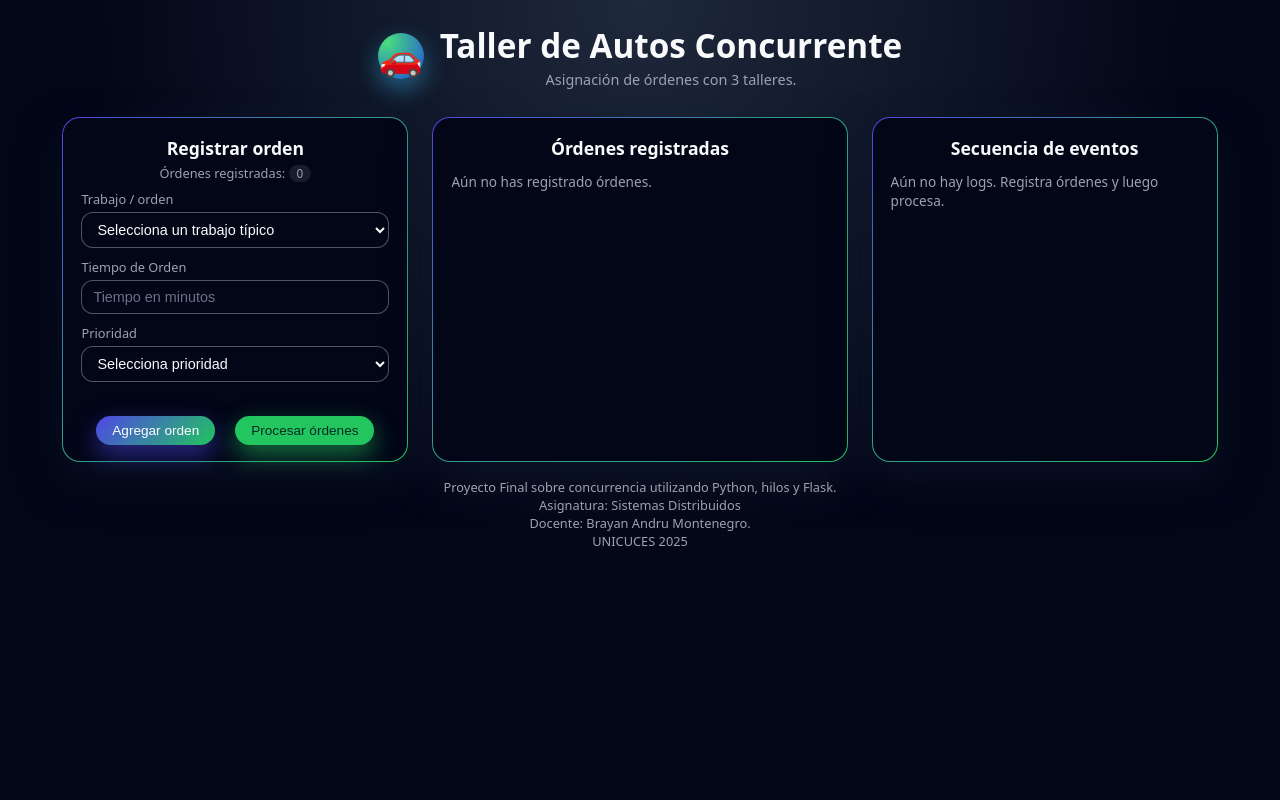
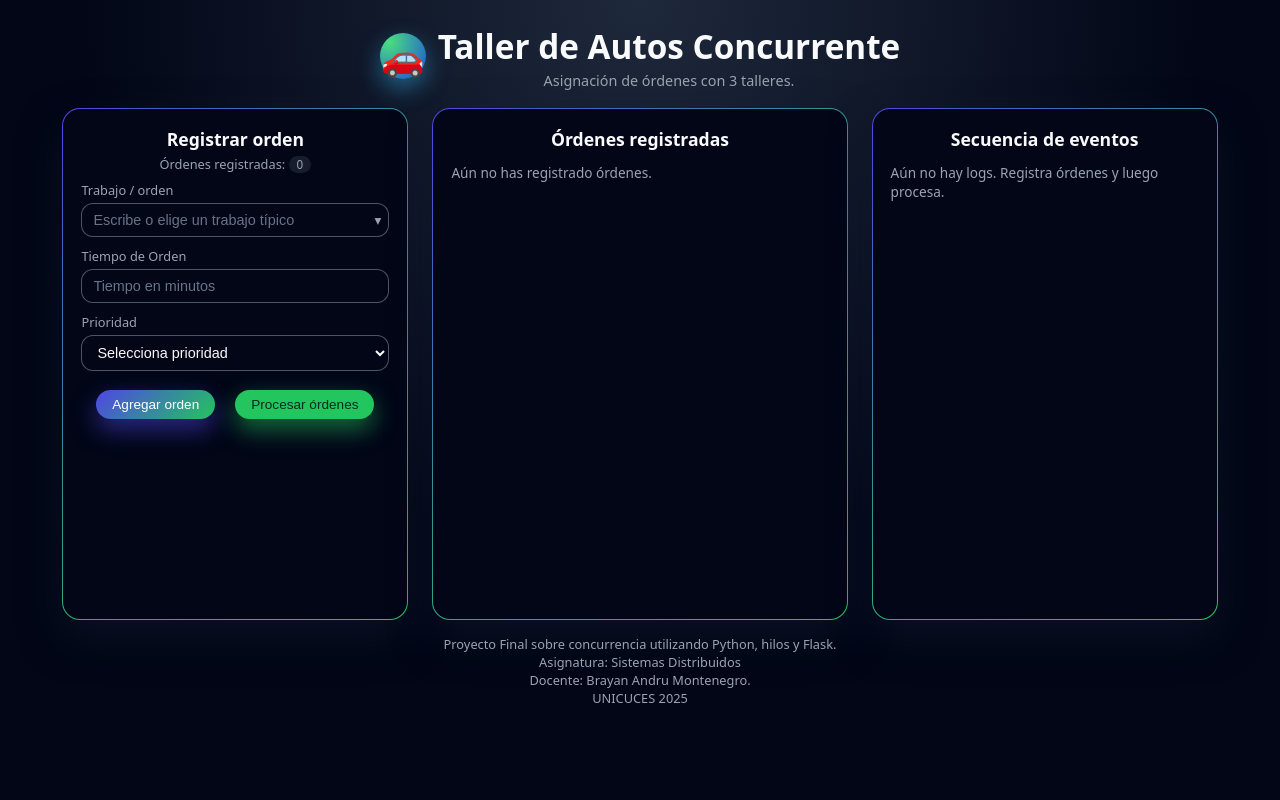
Before and after one commit to ramiju81/Taller-de-autos, a Flask app: template templates/index.html in a window 1280 px wide. Run offline with Flask 3, Linux system fonts and the light colour scheme; the template is opened without the code that fills it, so the values that code supplies are empty.

Commit message:
Add files via upload

```diff
--- a/templates/index.html
+++ b/templates/index.html
@@ -39,17 +39,38 @@
                 </p>
             </div>
 
-            <!-- UN SOLO FORM: Agregar y Procesar comparten campos -->
-            <form id="order-form" class="form-grid" method="post">
-                <!-- Trabajo / orden (SELECT) -->
+            <!-- Formulario SOLO de datos de la orden -->
+            <form
+                id="add-order-form"
+                class="form-grid"
+                action="{{ url_for('add_order_route') }}"
+                method="post"
+            >
+                <!-- Trabajo / orden -->
                 <div class="form-field">
                     <label for="description">Trabajo / orden</label>
-                    <select id="description" name="description" required>
-                        <option value="" selected disabled>Selecciona un trabajo típico</option>
-                        {% for t in tasks %}
-                            <option value="{{ t.name }}">{{ t.name }}</option>
-                        {% endfor %}
-                    </select>
+                    <div class="input-with-dropdown">
+                        <input
+                            id="description"
+                            name="description"
+                            type="text"
+                            placeholder="Escribe o elige un trabajo típico"
+                            autocomplete="off"
+                        >
+
+                        <!-- Botoncito tipo desplegable, como prioridad -->
+                        <button
+                            type="button"
+                            class="dropdown-toggle"
+                            id="btn-desc-dropdown"
+                            aria-label="Mostrar lista de trabajos"
+                        >
+                            ▾
+                        </button>
+
+                        <ul id="order-suggestions" class="suggestions-list"></ul>
+                    </div>
+
                 </div>
 
                 <!-- Tiempo de Orden -->
@@ -61,44 +82,41 @@
                         name="prep_time"
                         min="1"
                         placeholder="Tiempo en minutos"
+                        value=""
                         autocomplete="off"
-                        required
                     />
                 </div>
 
                 <!-- Prioridad -->
                 <div class="form-field inline">
                     <label for="priority">Prioridad</label>
-                    <select id="priority" name="priority" required>
+                    <select id="priority" name="priority" autocomplete="off">
                         <option value="" selected disabled>Selecciona prioridad</option>
                         <option value="1">1 - Baja</option>
                         <option value="2">2 - Media</option>
                         <option value="3">3 - Alta</option>
                     </select>
                 </div>
+            </form>
 
-                <!-- Botones Agregar / Procesar en la misma fila -->
+            <!-- Misma línea: Agregar (envía add-order-form) y Procesar -->
             <div class="form-actions-row">
-                    <!-- ESTE CREA LA ORDEN (usa campos + required) -->
+                <!-- Agregar orden: usa el form de arriba por ID -->
                 <button
                     type="submit"
                     class="btn primary"
-                        formaction="{{ url_for('add_order_route') }}"
+                    form="add-order-form"
                 >
                     Agregar orden
                 </button>
 
-                    <!-- ESTE SOLO PROCESA LO QUE YA ESTÉ EN LISTA (NO CREA ORDEN) -->
-                    <button
-                        type="submit"
-                        class="btn success"
-                        formaction="{{ url_for('process_orders_route') }}"
-                        formnovalidate
-                    >
+                <!-- Procesar órdenes: form independiente, NO exige campos -->
+                <form action="{{ url_for('process_orders_route') }}" method="post">
+                    <button type="submit" class="btn success">
                         Procesar órdenes
                     </button>
+                </form>
             </div>
-            </form>
         </section>
 
         <!-- 2. ÓRDENES REGISTRADAS -->
@@ -134,26 +152,24 @@
                         </tbody>
                     </table>
                 </div>
+
+                <!-- Botón Actualizar solo cuando hay órdenes -->
+                <div class="orders-refresh">
+                    <button type="button" class="btn primary" id="btn-refresh">
+                        Actualizar
+                    </button>
+                </div>
             {% else %}
                 <p class="empty-text">
                     Aún no has registrado órdenes.
                 </p>
             {% endif %}
-
-            <!-- Botón Actualizar solo si hubo procesamiento (hay logs) -->
-            {% if logs %}
-            <div class="orders-refresh">
-                <button type="button" class="btn primary" id="btn-refresh">
-                    Actualizar
-                </button>
-            </div>
-            {% endif %}
         </section>
 
-        <!-- 3. SECUENCIA DE EVENTOS + BOTÓN REINICIAR ARRIBA -->
+        <!-- 3. SECUENCIA DE EVENTOS + REINICIAR ARRIBA DEL BOX -->
         <div class="logs-wrapper panel-fijo">
-            <!-- Botón Reiniciar flotando ENCIMA del box, mismo estilo -->
-            <form class="reset-form" action="{{ url_for('reset_route') }}" method="post">
+            <!-- Botón Reiniciar encima del box (mismo estilo) -->
+            <form action="{{ url_for('reset_route') }}" method="post">
                 <button type="submit" class="btn primary reset-btn">
                     Reiniciar
                 </button>
@@ -188,7 +204,7 @@
     </footer>
 </div>
 
-<!-- JSON con las tareas sugeridas (se usa en el JS para tiempo/prioridad) -->
+<!-- JSON con las tareas sugeridas para el JS -->
 <script id="tasks-data" type="application/json">
     {{ tasks|tojson }}
 </script>
--- a/templates/static/css/styles.css
+++ b/templates/static/css/styles.css
@@ -15,7 +15,7 @@
   --shadow-soft: 0 18px 40px rgba(15, 23, 42, 0.6);
   --font-sans: system-ui, -apple-system, BlinkMacSystemFont, "Segoe UI",
     sans-serif;
-  --panel-altura: 320px;
+  --panel-altura: 64vh;
 }
 
 *,
@@ -35,27 +35,32 @@ body {
 }
 
 /* Shell general */
+
 .app-shell {
   min-height: 100vh;
   display: flex;
   flex-direction: column;
-  padding: 16px clamp(16px, 3vw, 40px); /* un poco menos para subir todo */
+  padding: 18px clamp(16px, 3vw, 40px);
 }
 
 /* Header */
+
 .app-header {
   display: flex;
+  flex-direction: column;
+  align-items: center;
   justify-content: center;
-  padding: 0.4rem 1rem 0.2rem;
-  margin-bottom: 16px;
+  gap: 12px;
+  margin-bottom: 12px;
   text-align: center;
+  padding: 0.3rem 1rem 0;
 }
 
 .app-header-main {
   display: flex;
   align-items: center;
   justify-content: center;
-  gap: 1rem;
+  gap: 12px;
 }
 
 .app-header-text {
@@ -88,11 +93,12 @@ body {
 }
 
 /* Layout principal */
+
 .app-main {
   display: grid;
   grid-template-columns: 1fr 1.2fr 1fr;
   gap: 1.5rem;
-  padding: 0.5rem 1.5rem 0.3rem;
+  padding: 0.4rem 1.5rem 0.3rem;
 }
 
 @media (max-width: 900px) {
@@ -101,25 +107,29 @@ body {
   }
 }
 
-/* Paneles */
+/* Panel fijo */
+
 .panel-fijo {
-  min-height: var(--panel-altura);
+  height: var(--panel-altura);
   display: flex;
   flex-direction: column;
 }
 
-.logs-wrapper {
-  position: relative;
-}
+/* Cards */
 
-/* Cards */
 .card {
   background: linear-gradient(135deg, #020617, #020617) padding-box,
-              radial-gradient(circle at top left, #4f46e5, #22c55e) border-box;
+    radial-gradient(circle at top left, #4f46e5, #22c55e) border-box;
   border-radius: var(--radius-lg);
   border: 1px solid transparent;
   padding: 18px 18px 16px;
   box-shadow: var(--shadow-soft);
+}
+
+/* Logs wrapper para botón reiniciar */
+
+.logs-wrapper {
+  position: relative;
 }
 
 .card-logs {
@@ -172,6 +185,10 @@ body {
   color: var(--text-soft);
 }
 
+.input-with-dropdown {
+  position: relative;
+}
+
 input[type="text"],
 input[type="number"],
 select {
@@ -196,9 +216,15 @@ select:focus {
   box-shadow: 0 0 0 1px rgba(129, 140, 248, 0.7);
 }
 
+.form-field.inline {
+  display: grid;
+  grid-template-columns: 1fr;
+}
+
 /* Botones */
+
 .form-actions-row {
-  margin-top: 1.5rem;
+  margin-top: 1.2rem;
   display: flex;
   justify-content: center;
   gap: 1.25rem;
@@ -328,20 +336,107 @@ select:focus {
   overflow-y: auto;
 }
 
-.log-line {
-  padding: 3px 0;
-}
-
 .empty-text {
   margin: 4px 0 0;
   font-size: 0.85rem;
   color: var(--text-soft);
 }
 
+/* Lista de sugerencias bajo Trabajo / orden */
+
+.suggestions-list {
+  position: absolute;
+  left: 0;
+  right: 0;
+  top: calc(100% + 4px);
+  max-height: 190px;
+  margin: 0;
+  padding: 4px 0;
+  list-style: none;
+  background: #020617;
+  border-radius: var(--radius-md);
+  border: 1px solid rgba(148, 163, 184, 0.7);
+  box-shadow: var(--shadow-soft);
+  overflow-y: auto;
+  display: none;
+  z-index: 20;
+}
+
+.suggestions-list li {
+  padding: 6px 10px;
+  font-size: 0.85rem;
+  cursor: pointer;
+}
+
+.suggestions-list li:hover {
+  background: rgba(79, 70, 229, 0.35);
+}
+
+.suggestions-list li.empty {
+  color: var(--text-soft);
+  cursor: default;
+}
+
+/* Botón de refrescar tabla centrado bajo Órdenes */
+
+.orders-refresh {
+  display: flex;
+  justify-content: center;
+  margin-top: 1rem;
+}
+
+/* Botón Reiniciar encima del box de logs */
+
+.reset-btn {
+  position: absolute;
+  top: -14px;
+  right: 16px;
+  padding-inline: 18px;
+  opacity: 0;
+  pointer-events: none;
+  transform: translateY(4px);
+  transition:
+    opacity 0.15s ease,
+    transform 0.15s ease;
+}
+
+.logs-wrapper:hover .reset-btn {
+  opacity: 1;
+  pointer-events: auto;
+  transform: translateY(0);
+}
+
 /* Footer */
+
 .app-footer {
-  margin-top: 12px;
+  margin-top: 10px;
   font-size: 0.8rem;
   color: var(--text-soft);
   text-align: center;
 }
+
+/* Flechita de lista en Trabajo / orden */
+.input-with-dropdown input {
+  padding-right: 34px; /* espacio para la flecha */
+}
+
+.dropdown-toggle {
+  position: absolute;
+  right: 8px;
+  top: 50%;
+  transform: translateY(-50%);
+  background: transparent;
+  border: none;
+  color: var(--text-soft);
+  cursor: pointer;
+  font-size: 0.85rem;
+  padding: 0;
+}
+
+.dropdown-toggle:hover {
+  color: var(--accent);
+}
+
+.dropdown-toggle:focus {
+  outline: none;
+}
```
Also changed, not shown: other parts of templates/static/css/styles.css (+21 -33 lines), templates/static/js/main.js (+46 -9 lines). Lines whose indentation alone changed are shown as unchanged.
